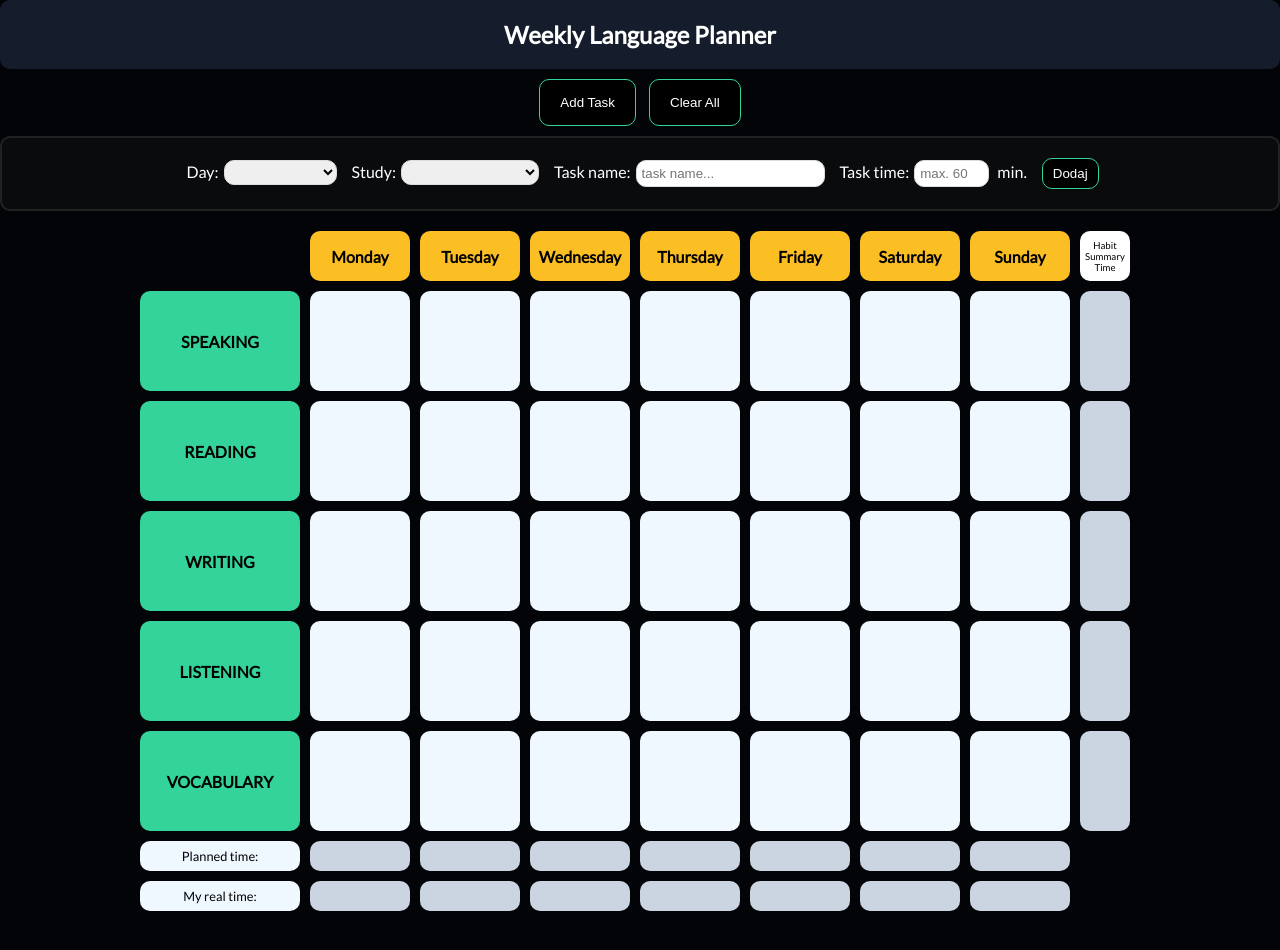
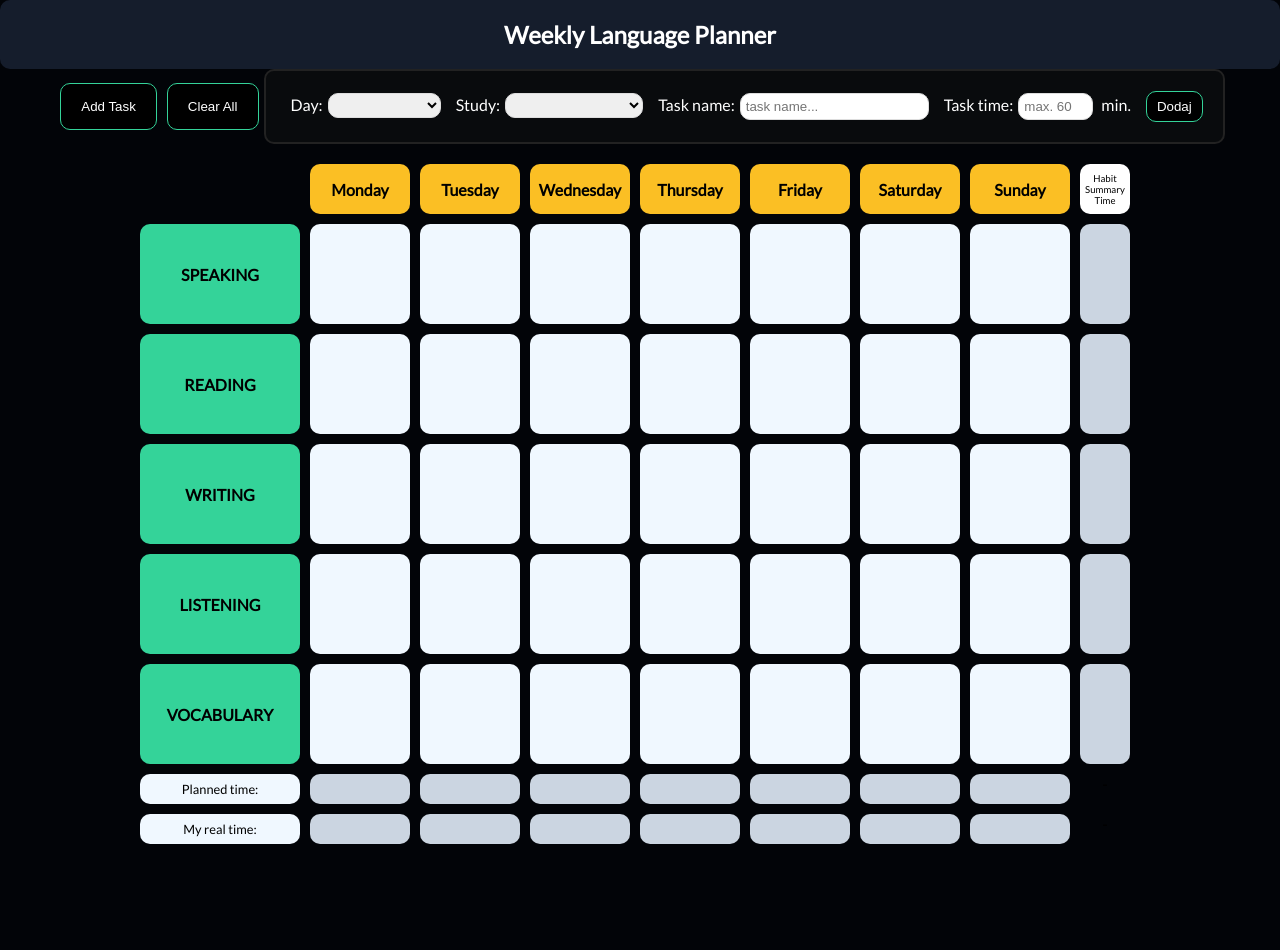
Before and after one commit to artur-IT/Weekly-Language-Planner, a React (Vite) app: page / in a window 1280 px wide. Both pictures are taken after a click on the button "Add Task". After the commit the page ends 884 px from the top, so only its background shows below. Built offline with nearby package versions, Linux system fonts and the light colour scheme.

Commit message:
create component Header .jsx and add showTaskBar()

```diff
--- a/index.html
+++ b/index.html
@@ -12,12 +12,7 @@
     <title>Weekly Language Planner</title>
   </head>
   <body>
-    <h2>Weekly Language Planner</h2>
-    <button class="add_top">Add Task</button>
-    <button class="remove_top">Clear All</button>
-
     <main class="wrapper"></main>
-
     <script type="module" src="/src/main.jsx"></script>
   </body>
 </html>
--- a/src/App..jsx
+++ b/src/App..jsx
@@ -50,6 +50,13 @@ export class App extends Component {
     return;
   };
 
+  // REMOVE ALL TASKS FROM LocalStore
+  clearAllTasks = () => {
+    localStorage.clear();
+    this.myLocalStore = [];
+    this.setState({ store: this.myLocalStore });
+  };
+
   // CHECK CONFLICTS NAMES in LocalStore <=> myLocalstore in App
   checkNameConflict = (taskId) => {
     let flag = false;
@@ -65,7 +72,7 @@ export class App extends Component {
     return flag;
   };
 
-  clearAllInputs = () => document.getElementById("test").reset();
+  clearAllInputs = () => document.getElementById("task_inputs").reset();
 
   // GET NEW TASK FROM USER AND SAVE TO LocalStorage
   addTaskFromUser = (e) => {
@@ -96,13 +103,6 @@ export class App extends Component {
         this.clearAllInputs();
       }
     } else alert("Uzupełnij pola!");
-  };
-
-  // REMOVE ALL TASKS FROM LocalStore
-  clearAllTasks = () => {
-    localStorage.clear();
-    this.myLocalStore = [];
-    this.setState({ store: this.myLocalStore });
   };
 
   // SUMMARY FROM ALL TASKS PLANNED TIME FROM ONE-DAY
--- /dev/null
+++ b/src/components/Header.jsx
@@ -0,0 +1,22 @@
+import { useRef } from "react";
+
+const Header = () => {
+  const myRef = useRef();
+
+  const showTaskBar = () => {
+    const addBar = document.querySelector(".task_fields");
+    addBar.classList.toggle("show_task_bar");
+  };
+
+  return (
+    <>
+      <h2>Weekly Language Planner</h2>
+      <button className="add_top" onClick={showTaskBar} ref={myRef}>
+        Add Task
+      </button>
+      <button className="remove_top">Clear All</button>
+    </>
+  );
+};
+
+export default Header;
--- a/src/components/SectionAddTask.jsx
+++ b/src/components/SectionAddTask.jsx
@@ -1,6 +1,6 @@
 const AddTaskSection = () => {
   return (
-    <form className="task_fields" id="test">
+    <form className="task_fields" id="task_inputs">
       <label>
         Day:
         <select className="day_task" name="day-task">
--- a/src/css/addTask.css
+++ b/src/css/addTask.css
@@ -1,5 +1,5 @@
 .task_fields {
-  /* display: none; */
+  display: none;
   position: relative;
   top: -00px;
   margin: 0 0 20px 0;
@@ -7,6 +7,11 @@
   background-color: #090b0d;
   z-index: 0;
   border: 2px solid #222;
+  transition: 0.7s;
+}
+
+.show_task_bar {
+  display: inline-block;
 }
 
 label {
--- a/src/main.jsx
+++ b/src/main.jsx
@@ -1,10 +1,12 @@
 import React from "react";
 import ReactDOM from "react-dom/client";
+import Header from "./components/Header";
 import App from "./App..jsx";
 import SectionAddTask from "./components/SectionAddTask";
 
 ReactDOM.createRoot(document.querySelector(".wrapper")).render(
   <React.StrictMode>
+    <Header />
     <SectionAddTask />
     <App />
   </React.StrictMode>
```
